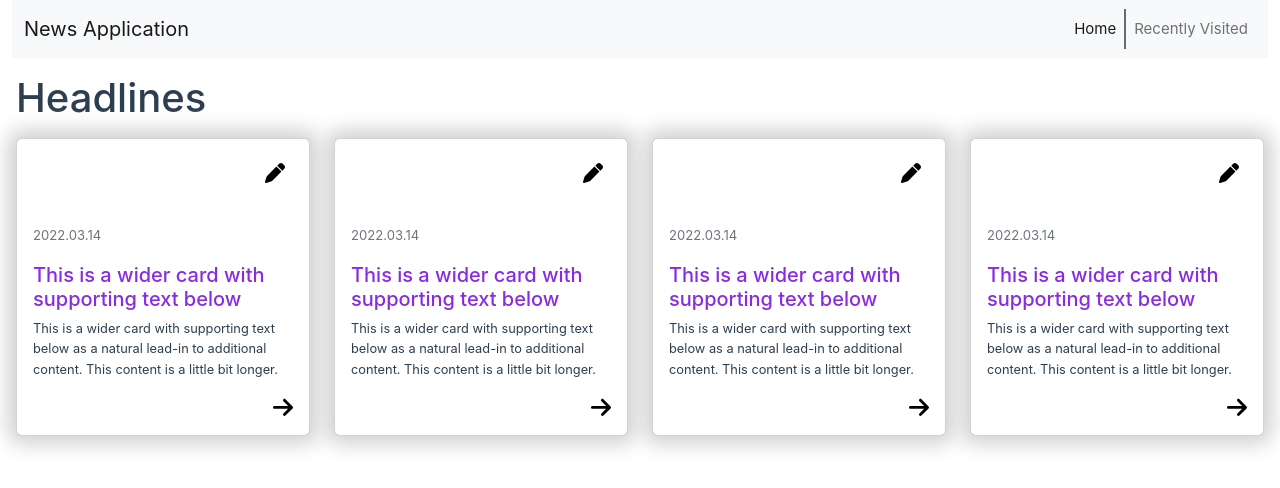
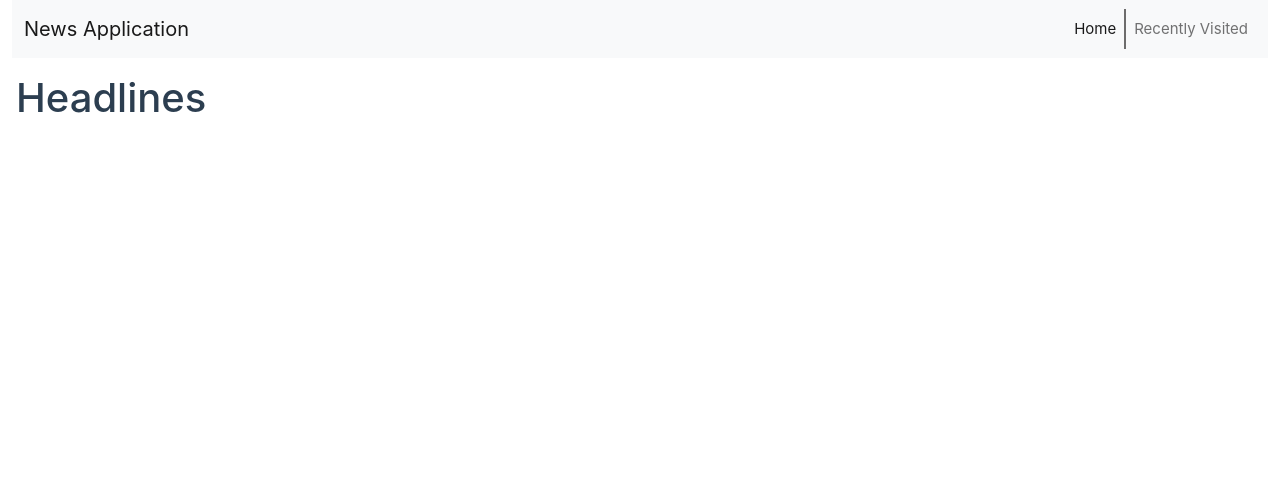
Before and after one commit to tchamalsha/News-application, a Vue app: page / in a window 1280 px wide. Shown: the top 488 px of the page. Built offline with nearby package versions, Linux system fonts and the light colour scheme.

Commit message:
add axios

```diff
--- a/package.json
+++ b/package.json
@@ -14,6 +14,7 @@
     "@fortawesome/free-regular-svg-icons": "^6.2.1",
     "@fortawesome/free-solid-svg-icons": "^6.2.1",
     "@fortawesome/vue-fontawesome": "^3.0.2",
+    "axios": "^1.2.1",
     "bootstrap": "^5.2.3",
     "bootstrap-vue": "^2.23.1",
     "vue": "^3.2.45",
--- a/src/assets/main.css
+++ b/src/assets/main.css
@@ -1 +1,5 @@
 @import './base.css';
+
+body{
+    background-color: white;
+}
--- /dev/null
+++ b/src/axios.js
@@ -0,0 +1,3 @@
+import axios from "axios";
+
+axios.defaults.baseURL= "https://newsapi.org/v2/everything?q=apple&from=2022-12-22&to=2022-12-22&sortBy=popularity&apiKey=44f5311380fd478ab71c72fcb5b7b717"
--- a/src/components/NewsCard.vue
+++ b/src/components/NewsCard.vue
@@ -10,9 +10,9 @@
     </a>
 
       <div class="card-body">
-        <p ><small class="text-muted">2022.03.14</small></p>
-        <h5 class="card-title">This is a wider card with supporting text below </h5>
-        <p class="card-text">This is a wider card with supporting text below as a natural lead-in to additional content. This content is a little bit longer.</p>
+        <p ><small class="text-muted">{{date}}</small></p>
+        <h5 class="card-title">{{title}} </h5>
+        <p class="card-text">{{description}}</p>
 
         <a class="d-flex justify-content-end" href="#">
             <svg xmlns="http://www.w3.org/2000/svg" viewBox="0 0 448 512" width="20px"><!--! Font Awesome Pro 6.2.1 by @fontawesome - https://fontawesome.com License - https://fontawesome.com/license (Commercial License) Copyright 2022 Fonticons, Inc. --><path d="M438.6 278.6c12.5-12.5 12.5-32.8 0-45.3l-160-160c-12.5-12.5-32.8-12.5-45.3 0s-12.5 32.8 0 45.3L338.8 224 32 224c-17.7 0-32 14.3-32 32s14.3 32 32 32l306.7 0L233.4 393.4c-12.5 12.5-12.5 32.8 0 45.3s32.8 12.5 45.3 0l160-160z"/></svg>
@@ -26,6 +26,14 @@
 <script>
 export default {
     name:'NewsCard',
+    props: {
+        id:Number,
+        date: String,
+        title: String,
+        description: String,
+        imageUrl:String
+    },
+
 }
 </script>
 
--- a/src/main.js
+++ b/src/main.js
@@ -1,6 +1,8 @@
 import { createApp } from "vue";
 import App from "./App.vue";
 import router from "./router";
+
+import "./axios"
 import 'bootstrap/dist/css/bootstrap.css'
 import 'bootstrap/dist/js/bootstrap'
 import 'bootstrap-vue/dist/bootstrap-vue.css'
--- /dev/null
+++ b/src/service/NewsService.js
@@ -0,0 +1,12 @@
+import axios from "axios";
+
+class NewsService{
+
+    async getNews(){
+        return axios.get();
+    }
+
+
+}
+
+export default new NewsService;
--- a/src/views/HomeView.vue
+++ b/src/views/HomeView.vue
@@ -2,10 +2,7 @@
   <div class="conatiner p-3">
     <h1>Headlines</h1>
     <div class="row mt-3">
-        <NewsCard/>
-        <NewsCard/>
-        <NewsCard/>
-        <NewsCard/>
+
     </div>
   </div>
 
@@ -13,11 +10,17 @@
 
 <script>
  import NewsCard from "../components/NewsCard.vue";
-
+import NewsService from "../service/NewsService"
  export default{
     name:'HomeView',
     components:{
         NewsCard
+    },
+
+    async getNews(){
+        let result = await NewsService.getNews()
+        console.log(result.data.articles)
+        //this.allNewsObjects = result.data.articles
     }
  }
 </script>
```
Also changed, not shown: 1 other file (tests, documents, lock files or other folders).
